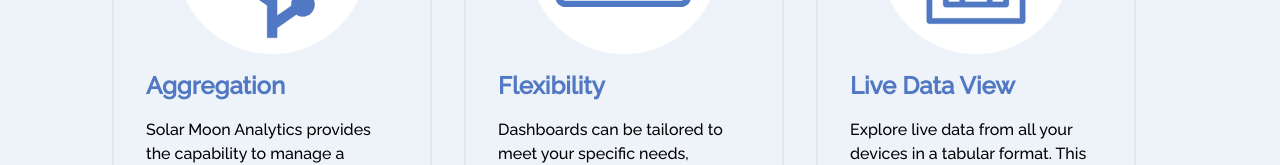
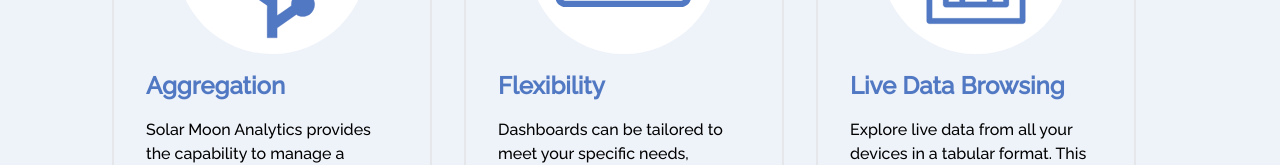
Before and after one commit to bigboxer23/solar-moon-public, a React (Create React App) app: page / in a window 1280 px wide. Shown: the part 1028-1193 px from the top of the page. Built offline with nearby package versions, Linux system fonts and the light colour scheme.

Commit message:
fix: adjust styling on main page for large width displays (#6)

```diff
--- a/src/components/home/Features.jsx
+++ b/src/components/home/Features.jsx
@@ -11,7 +11,7 @@ import FeatureCard from './FeatureCard';
 
 export default function Features() {
   return (
-    <div className='m-12'>
+    <div className='m-12 max-w-[75rem]'>
       <div className='flex items-center text-4xl font-bold'>
         <div className='me-4 w-24'>
           <img alt='brand' className='object-fill' src={logo} />
@@ -40,7 +40,7 @@ export default function Features() {
           description='Explore live data from all your devices in a tabular format. This real-time view allows you to monitor the current status and performance of your devices. Filter down by time period, site or individual devices.'
           imgPath={dataView}
           isBlog={false}
-          title='Live Data View'
+          title='Live Data Browsing'
         />
 
         <FeatureCard
--- a/src/components/home/Home.jsx
+++ b/src/components/home/Home.jsx
@@ -7,7 +7,7 @@ import Type from './Type';
 export default function Home() {
   return (
     <main className='home flex flex-col items-center bg-brand-primary-light p-12'>
-      <div className='flex '>
+      <div className='flex max-w-[75rem]'>
         <div className='flex w-9/12 flex-col p-12'>
           <div className='mb-4 text-4xl font-bold'>
             Welcome to Solar Moon Analytics!
```
